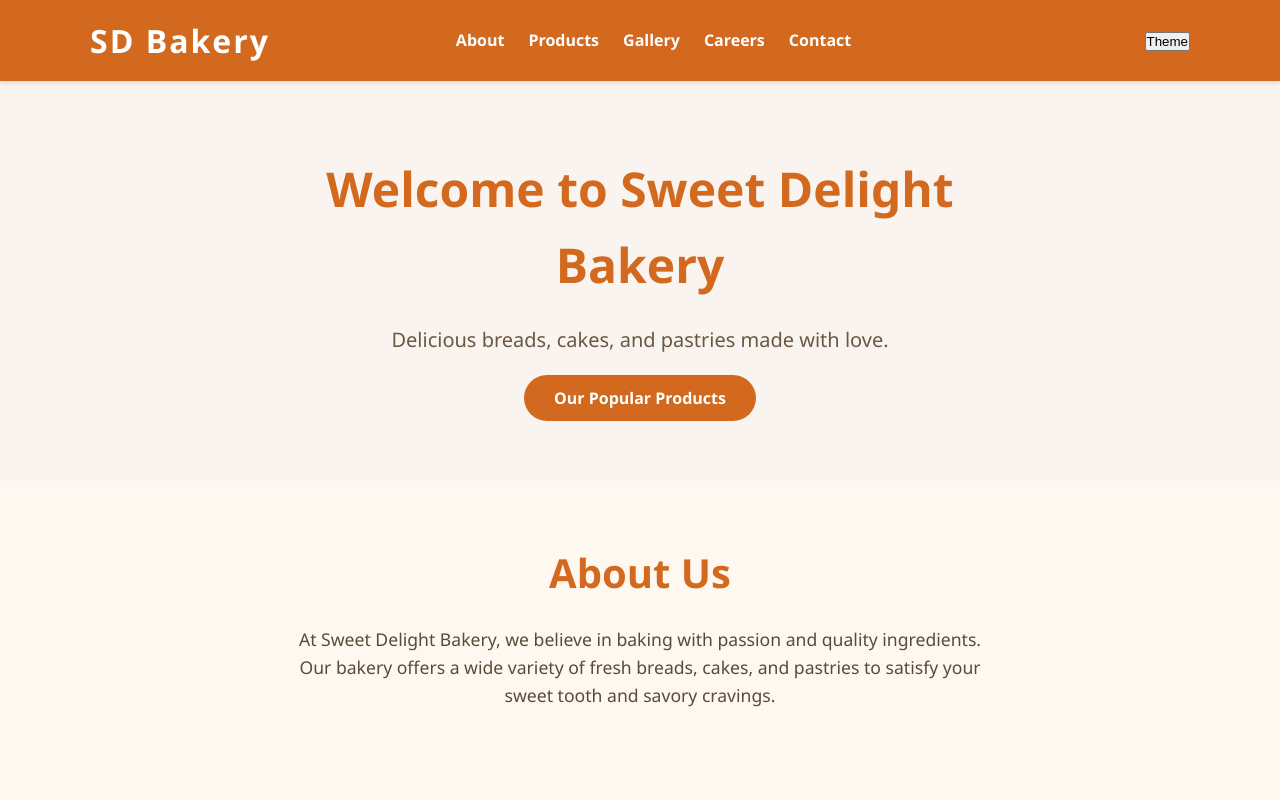
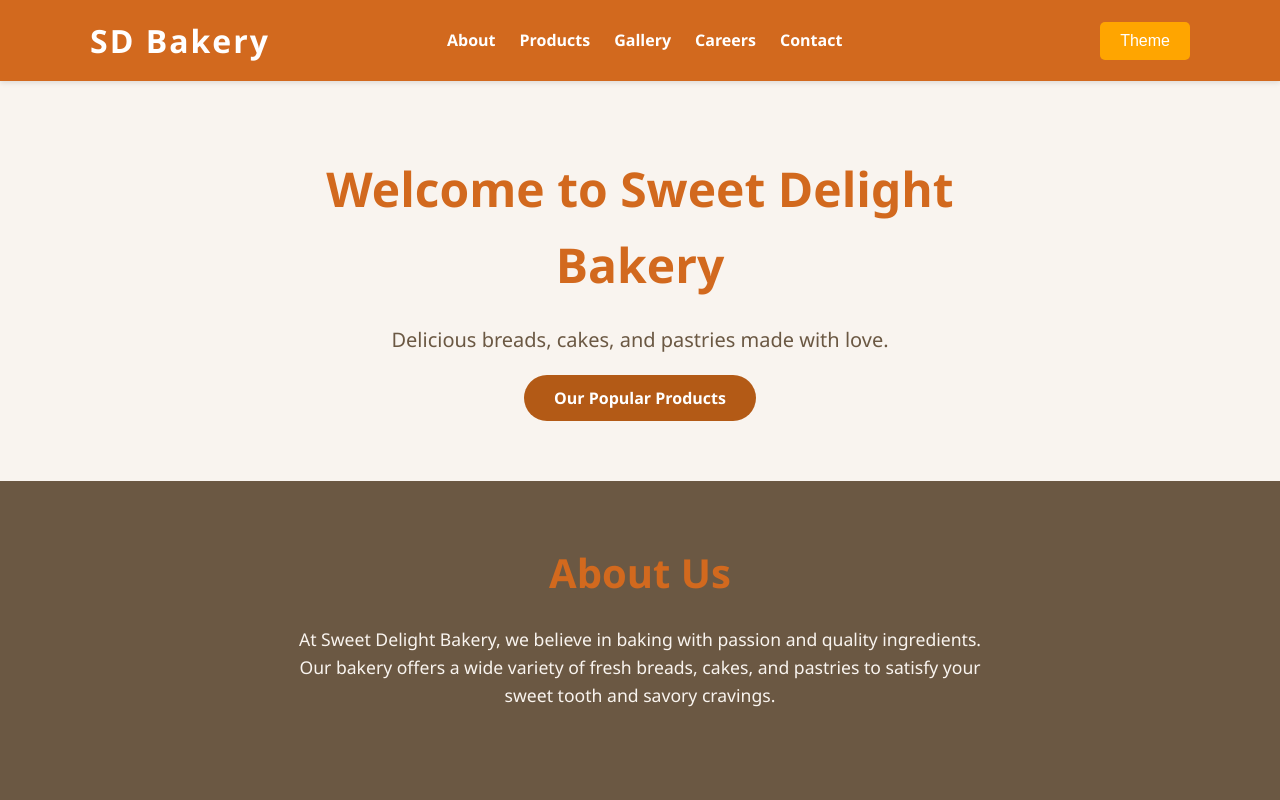
Before and after one commit to Rohitttt36/MinorProject, a plain HTML site: page index.html in a window 1280 px wide. Both pictures are taken after a click on the button "Theme". Shown: the top 800 px of the page. Drawn offline with nearby package versions, Linux system fonts and the light colour scheme.

Commit message:
Update style.css

```diff
--- a/style.css
+++ b/style.css
@@ -10,6 +10,22 @@ body {
   line-height: 1.6;
   background-color: #fff8f0;
   color: #4a3c31;
+}
+
+#link {
+  text-decoration: none;
+  color: inherit;
+}
+
+
+body.dark-mode{
+  background-color: #6b5843;
+  color: white;
+}
+
+
+body.dark-mode #about-para{
+  color: #f9f4ef;
 }
 
 .container {
@@ -31,6 +47,28 @@ body {
   align-items: center;
   justify-content: space-between;
 }
+
+
+#btn{
+
+  background-color: orange;
+  color: white;
+  border: none;
+  padding: 10px 20px;
+  border-radius: 5px;
+  cursor: pointer;
+  font-size: 1rem;
+  transition: background-color 0.3s ease, color 0.3s ease;
+}
+
+
+#btn:hover{
+ transform: scale(105%);
+  background-color: #b35a16;
+
+
+}
+
 
 .header .container {
   display: flex;
@@ -168,7 +206,7 @@ nav ul li a:hover {
   transition: background-color 0.3s ease;
 }
 
-.hero-content .btn:hover {
+.hero-content .btn {
   background-color: #b35a16;
 }
 
@@ -300,10 +338,12 @@ nav ul li a:hover {
 }
 
 .contact button {
-  width: 50%;
+  width: 30%;
   background-color: #d2691e;
   margin: 0 auto;
   display: block;
+  padding: 15px 10px;
+  border-radius: 800px;
 }
 
 /* Services Section */
```
